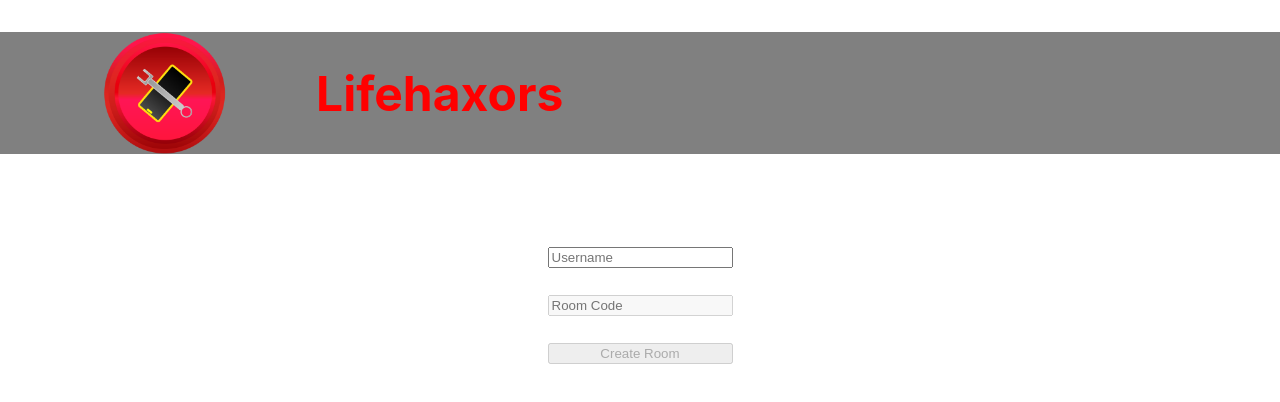
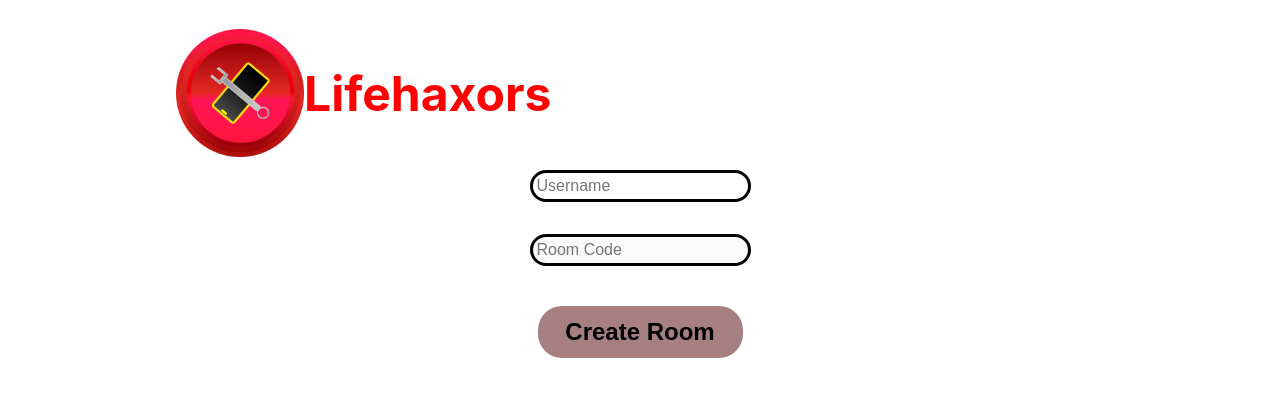
Before and after one commit to rproct/lifehaxors-client, a React (Create React App) app: page / in a window 1280 px wide. Shown: the top 402 px of the page. Built offline with nearby package versions, Linux system fonts and the light colour scheme; no server answers.

Commit message:
Final Update, modified CSS

```diff
--- a/package.json
+++ b/package.json
@@ -26,7 +26,7 @@
   "scripts": {
     "predeploy": "npm run build",
     "deploy": "gh-pages -d build",
-    "start": "react-scripts --openssl-legacy-provider start",
+    "start": "react-scripts start",
     "build": "react-scripts build",
     "test": "react-scripts test",
     "eject": "react-scripts eject"
--- a/src/components/Prompts.tsx
+++ b/src/components/Prompts.tsx
@@ -65,7 +65,7 @@ export const Prompts: React.FC<Props> = ({currentGame, dispatch, modMode, modPla
             <h2>Question:</h2>
             <p>{getQuestion?.response}</p>
             <p>This is what I have at my house:</p>
-            <ul id='columns'>{getList}</ul>
+            <ul id='columns' className='players'>{getList}</ul>
             {
                 currentGame.mode === 'answer' &&
                 <Answer
--- a/src/components/lobby.tsx
+++ b/src/components/lobby.tsx
@@ -86,11 +86,9 @@ export const Lobby: React.FC<Props> = ({currentGame, dispatch, modPlayers}) => {
 
     return(
         <div>
-            <ul className="players">{playerList}</ul>
-            <h3>Room Code: {currentGame.room}</h3>
-            {/*TODO: Reset the number of players back*/}
+            <h2>Room Code: {currentGame.room}</h2>
+            <ul className="players" id='columns'>{playerList}</ul>
             {getSocketId() && <button disabled={currentGame.players.length < 3} onClick={startGame}>Start</button>}
-            {/* <h4>{JSON.stringify(game.players)}</h4> */}
         </div>
     )
 }
--- a/src/components/roomHandler.tsx
+++ b/src/components/roomHandler.tsx
@@ -99,7 +99,7 @@ export const RoomHandler: React.FC<Props> = ({currentGame, dispatch}) => {
                 id="name"
                 placeholder="Username"
                 onChange={nameChangeHandler}
-                className='margin1em'
+                className='margin1em bolded-border'
             />
             <input
                 type="text"
@@ -108,9 +108,9 @@ export const RoomHandler: React.FC<Props> = ({currentGame, dispatch}) => {
                 onChange={roomChangeHandler}
                 maxLength={4}
                 disabled={name.length === 0}
-                className='margin1em'
+                className='margin1em bolded-border'
             />
-            <button disabled={name.length === 0} type="submit" className='margin1em'>{room.length < 4 ? "Create Room" : "Join Room"}</button>
+            <button disabled={name.length === 0} type="submit" className='margin1em no-border'>{room.length < 4 ? "Create Room" : "Join Room"}</button>
         </form>
     )
 }
--- a/src/components/subcomponents/answer.tsx
+++ b/src/components/subcomponents/answer.tsx
@@ -105,11 +105,11 @@ export const Answer: React.FC<Props> = ({getQuestion, currentGame, dispatch, mod
                     placeholder='Enter your solution'
                     onChange={textChangeHandler}
                     rows={10}
-                    cols={100}
+                    cols={50}
                     disabled={submitted}
                     //Character Limit
                     onKeyPress={e => {if(e.key === 'Enter') e.preventDefault()}}
-                    className='margin1em'
+                    className='margin1em bolded-border'
                 />
                 <br/>
                 <button type="submit" disabled={getCondition()} className='margin1em'>Submit</button>
--- a/src/components/subcomponents/houseItems.tsx
+++ b/src/components/subcomponents/houseItems.tsx
@@ -90,8 +90,10 @@ export const HouseItems: React.FC<Props> = ({currentGame, modQuestion, modMode})
 
     return(
         <form onSubmit={submitItems}>
-            <Timer time={60} currentGame={game} modMode={modMode} newMode='answer'/>
-            <h2>What are the six items in your house?</h2>
+            <div className='flex-between'>
+                <h2>What are the six items in your house?</h2>
+                <Timer time={60} currentGame={game} modMode={modMode} newMode='answer'/>
+            </div>
             <div id='columns'>
                 {
                     response.map((item, index) => {
--- a/src/components/subcomponents/question.tsx
+++ b/src/components/subcomponents/question.tsx
@@ -91,15 +91,20 @@ export const Question: React.FC<Props> = ({currentGame, modQuestion, modMode}) =
 
     return(
         <form onSubmit={sendQuestion}>
+            <div className='flex-between'>
+                <h1>Question</h1>
                 <Timer time={60} currentGame={game} modMode={modMode} newMode='list'/>
-            <h1>Question</h1>
+            </div>
+            <div id='question'>
                 <span key={0}>{splitTemp[0]}</span>
                 {
                     splitTemp.slice(1).map((t, index) => {
                         return <span key={index}><input disabled={submitted} required key={index} onChange={event => inputChangeHandler(index, event)}/>{t}</span>
                     })
                 }
-            <button type="submit" disabled={submitted}>Submit</button>
+            </div>
+            <br/>
+            <button className='no-border' type="submit" disabled={submitted}>Submit</button>
             {/* <h4>{JSON.stringify(game.questions)}</h4> */}
         </form>
     )
--- a/src/components/subcomponents/timer.tsx
+++ b/src/components/subcomponents/timer.tsx
@@ -23,9 +23,9 @@ export const Timer: React.FC<Props> = ({time, currentGame, modMode, newMode}) =>
             })
     }, [seconds])
 
-    useEffect(() => {
-        modMode(game);
-    }, [game])
+    // useEffect(() => {
+    //     modMode(game);
+    // }, [game])
 
     return(
         <h1 id="timer">{seconds}</h1>
--- a/src/components/subcomponents/voting.tsx
+++ b/src/components/subcomponents/voting.tsx
@@ -85,8 +85,8 @@ export const Voting: React.FC<Props> = ({currentGame, dispatch, id, modMode, mod
 
     return(
         <div>
-            <h3>Suggestions{id === socket?.id && ' for you'}:</h3>
-            <ul>{
+            <h2>Suggestions{id === socket?.id && ' for you'}:</h2>
+            <ul className='players' id='suggestions'>{
                 ans?.map((value) => <ClickableAns key={value.id} ans={value.response} selected={selected} player={value.id}/>)
             }</ul>
         </div>
--- a/src/index.css
+++ b/src/index.css
@@ -14,7 +14,7 @@ body {
   margin-top: 2em;
   padding: 1em;
   color: red;
-  background-color: gray;
+  /* background-color: gray; */
   background-size: 1em;
   height: 90px;
 }
@@ -22,7 +22,7 @@ body {
   font-size: 3em;
 }
 .logo {
-  width: 30vw;
+  width: 8em;
   max-width: 300px;
 }
 code {
@@ -37,7 +37,6 @@ code {
 .flex {
   display: flex;
   justify-content: center;
-  padding-top: 5em;
   align-items: center;
   text-align: center;
 }
@@ -57,6 +56,79 @@ code {
 .players{
     list-style: none;
 }
-/*button:hover{
-    color:red;
-}*/
+
+input, textarea {
+  border-radius: 1em;
+  font-size: 1em;
+  padding: 0.25em;
+}
+
+textarea {
+  font-size: 2em;
+}
+
+.bolded-border {
+  border: 0.2em solid black;
+}
+
+.no-border {
+  border: 0em;
+}
+
+button {
+  /* border: 0.2em solid red; */
+  border-radius: 1em;
+  font-size: 1.5em;
+  padding: 0.5em;
+  background-color: rgb(255, 104, 104);
+  color: white;
+  font-weight: bold;
+  cursor: pointer;
+}
+
+button:disabled {
+  filter: grayscale(0.75);
+  color: black;
+}
+
+span, ul, ol, p {
+  font-size: 2em;
+}
+
+.flex-between {
+  display: flex;
+  justify-content: space-between;
+}
+
+#root {
+  width: 75%;
+  margin: 0 auto;
+}
+
+#question > *{
+  margin: 1em;
+}
+
+#suggestions {
+  display: flex;
+  justify-content: space-evenly;
+}
+
+#suggestions > * {
+  margin: 1em;
+  padding: 0.5em;
+  border: 0.2em solid gray;
+  border-radius: 1em;
+}
+/*
+#cursor-change > *{
+  cursor: pointer;
+} */
+
+h1{
+  font-size: 3em;
+}
+
+h2{
+  font-size: 2.5em;
+}
```
Also changed, not shown: public/logoi.png. Lines whose indentation alone changed are shown as unchanged.
